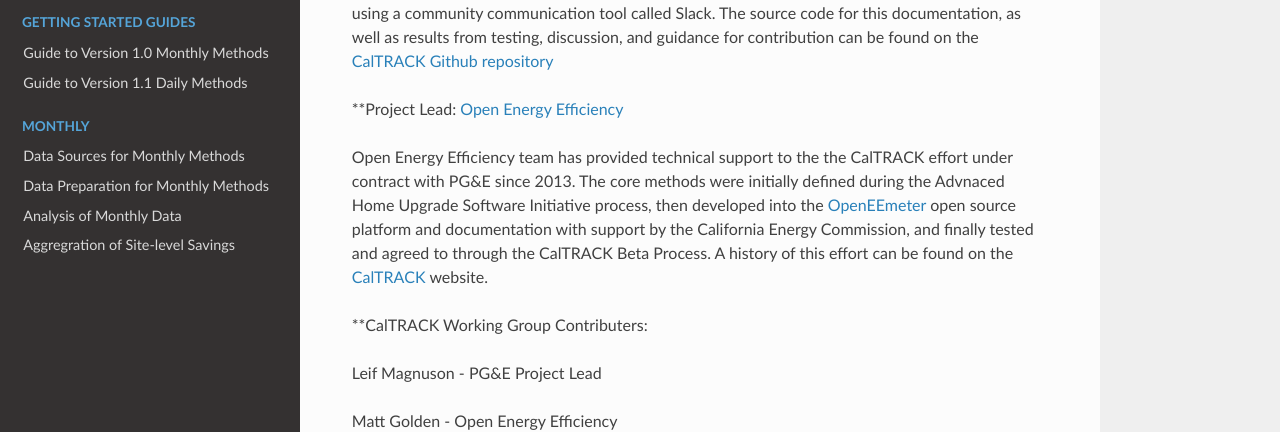
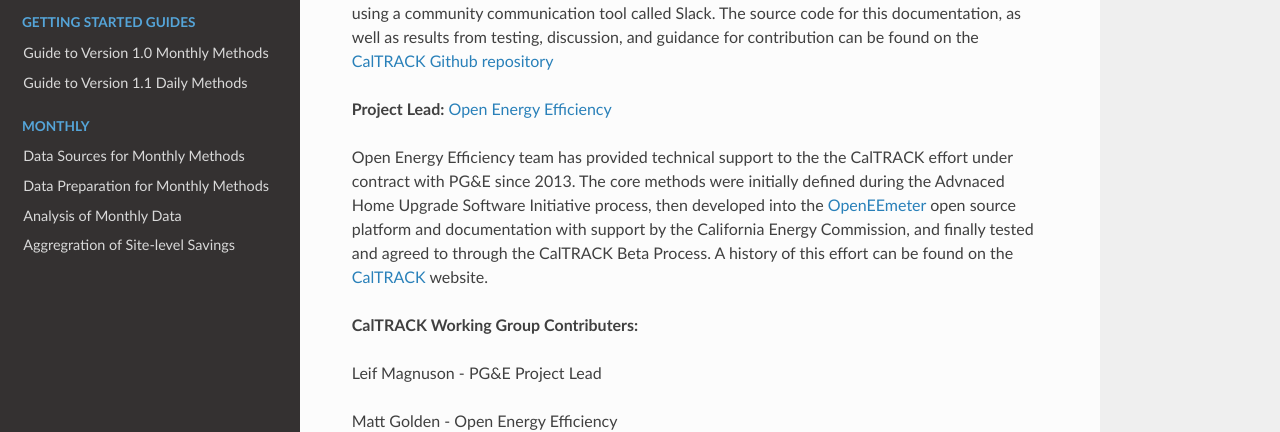
Before and after one commit to openeemeter/caltrack, an MkDocs documentation site: the page built from docs/index.md, in a window 1280 px wide and 900 px high, scrolled down 362 px. Shown: the part 158-590 px from the top of the window. Built offline with MkDocs 1.6.1, drawn with Linux system fonts in a browser that asks for light colours; nearby versions of some CDN libraries; old or Windows-style settings are respelled for this version of MkDocs.

```diff
--- a/docs/index.md
+++ b/docs/index.md
@@ -12,12 +12,12 @@ Initial draft requirements for CalTRACK were developed by the CalTRACK technical
 
 Communication for CalTRACK methods development happens primarily through [Github issues](https://github.com/impactlab/caltrack/issues) and using a community communication tool called Slack. The source code for this documentation, as well as results from testing, discussion, and guidance for contribution can be found on the [CalTRACK Github repository](https://github.com/impactlab/caltrack)
 
-**Project Lead:
+**Project Lead:**
 [Open Energy Efficiency](http://openeemeter.org)
 
 Open Energy Efficiency team has provided technical support to the the CalTRACK effort under contract with PG&E since 2013. The core methods were initially defined during the Advnaced Home Upgrade Software Initiative process, then developed into the [OpenEEmeter](http://www.openeemeter.org) open source platform and documentation with support by the California Energy Commission, and finally tested and agreed to through the CalTRACK Beta Process. A history of this effort can be found on the [CalTRACK](http://www.caltrack.org/caltrack-history.html) website.
 
-**CalTRACK Working Group Contributers:
+**CalTRACK Working Group Contributers:**
 
 Leif Magnuson - PG&E Project Lead
 
```
